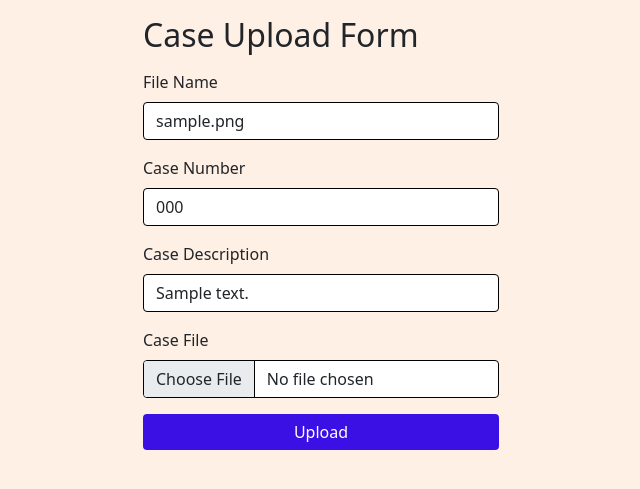
After one commit to Alvin-21/is-project-main, a PHP site: page /case-file-edit.php?fileID=1 in a window 1280 px wide. The commit adds this page. Shown: the top 489 px of the page, without its empty margins (319-959 px from the left). Run offline with PHP 8.4, Linux system fonts and the light colour scheme; the visitor is signed in with stand-in values (Sample User, id 1); tables that the repository leaves empty hold one stand-in row (values such as "Sample post").

Commit message:
Add edit functionality to case file.

```diff
--- /dev/null
+++ b/case-file-edit.php
@@ -0,0 +1,95 @@
+<?php
+	session_start();
+
+	if (!isset($_SESSION['is_logged_in'])) {
+		header('location: login.php');
+	}
+
+    require_once("connection.php");
+    $file_id = $_GET['fileID'];
+    $query = "select * from case_file where file_id='".$file_id."'";
+    $result = mysqli_query($db, $query);
+
+    while($row=mysqli_fetch_assoc($result)){
+        $file_id = $row['file_id'];
+        $user_id = $row['user_id'];
+        $file_name = $row['file_name'];
+        $case_number = $row['case_number'];
+        $description = $row['description'];
+    }
+?>
+
+
+<?php include('process.php') ?>
+<!DOCTYPE html>
+<html>
+
+<head>
+	<meta charset="utf-8">
+	<meta name="viewport" content="width=device-width, initial-scale=1">
+	<link href="https://cdn.jsdelivr.net/npm/bootstrap@5.0.2/dist/css/bootstrap.min.css" rel="stylesheet" integrity="sha384-EVSTQN3/azprG1Anm3QDgpJLIm9Nao0Yz1ztcQTwFspd3yD65VohhpuuCOmLASjC" crossorigin="anonymous">
+	<style>
+		<?php include "css/style.css" ?>
+	</style>
+	<title>CMS | Case Upload</title>
+</head>
+
+<body>
+	<section class="ftco-section">
+		<div class="container">
+			<div class="row justify-content-center">
+				<div class="col-md-6 col-lg-4">
+					<div class="my-3">
+						<h2 class="heading-section">Case Upload Form</h2>
+					</div>
+					<div class="login-wrap py-0">
+						<form method="post" action="case-file-update.php?fileID=<?php echo $file_id; ?>">
+							<div>
+								<?php if (isset($_SESSION['err'])) : ?>
+									<div class="error">
+										<p>
+											<?php
+											echo $_SESSION['err'];
+											unset($_SESSION['err']);
+											?>
+										</p>
+									</div>
+								<?php endif ?>
+							</div>
+							<div class="form-group mb-3">
+								<label class="form-label">File Name</label>
+								<input type="text" name="file_name" class="form-control" value="<?php echo $file_name ?>" required>
+							</div>
+							<div class="form-group mb-3">
+								<label class="form-label">Case Number</label>
+								<input type="text" name="case_number" class="form-control" value="<?php echo $case_number ?>" required>
+							</div>
+							<div class="form-group mb-3">
+								<label class="form-label">Case Description</label>
+								<input type="text" name="description" class="form-control" value="<?php echo $description ?>" required>
+							</div>
+							<div class="form-group mb-3">
+								<label class="form-label">Case File</label>
+								<input type="file" name="case_file" class="form-control" required>
+							</div>
+							<div class="form-group mb-3">
+								<button type="submit" name="update_file" class="btn form-control btn-primary rounded submit px-3 btn-custom">Upload</button>
+							</div>
+						</form>
+					</div>
+				</div>
+			</div>
+		</div>
+	</section>
+
+	<!-- Jquery JS -->
+	<script src="https://ajax.googleapis.com/ajax/libs/jquery/3.6.0/jquery.min.js"></script>
+
+	<!-- Bootstrap JS -->
+	<script src="https://cdn.jsdelivr.net/npm/bootstrap@5.0.2/dist/js/bootstrap.bundle.min.js" integrity="sha384-MrcW6ZMFYlzcLA8Nl+NtUVF0sA7MsXsP1UyJoMp4YLEuNSfAP+JcXn/tWtIaxVXM" crossorigin="anonymous"></script>
+
+	<!-- Script JS -->
+	<script src="js/script.js"></script>
+</body>
+
+</html>
```
Also changed, not shown: case-file-update.php (added, +22 -0 lines), index.php (+10 -1 lines).
